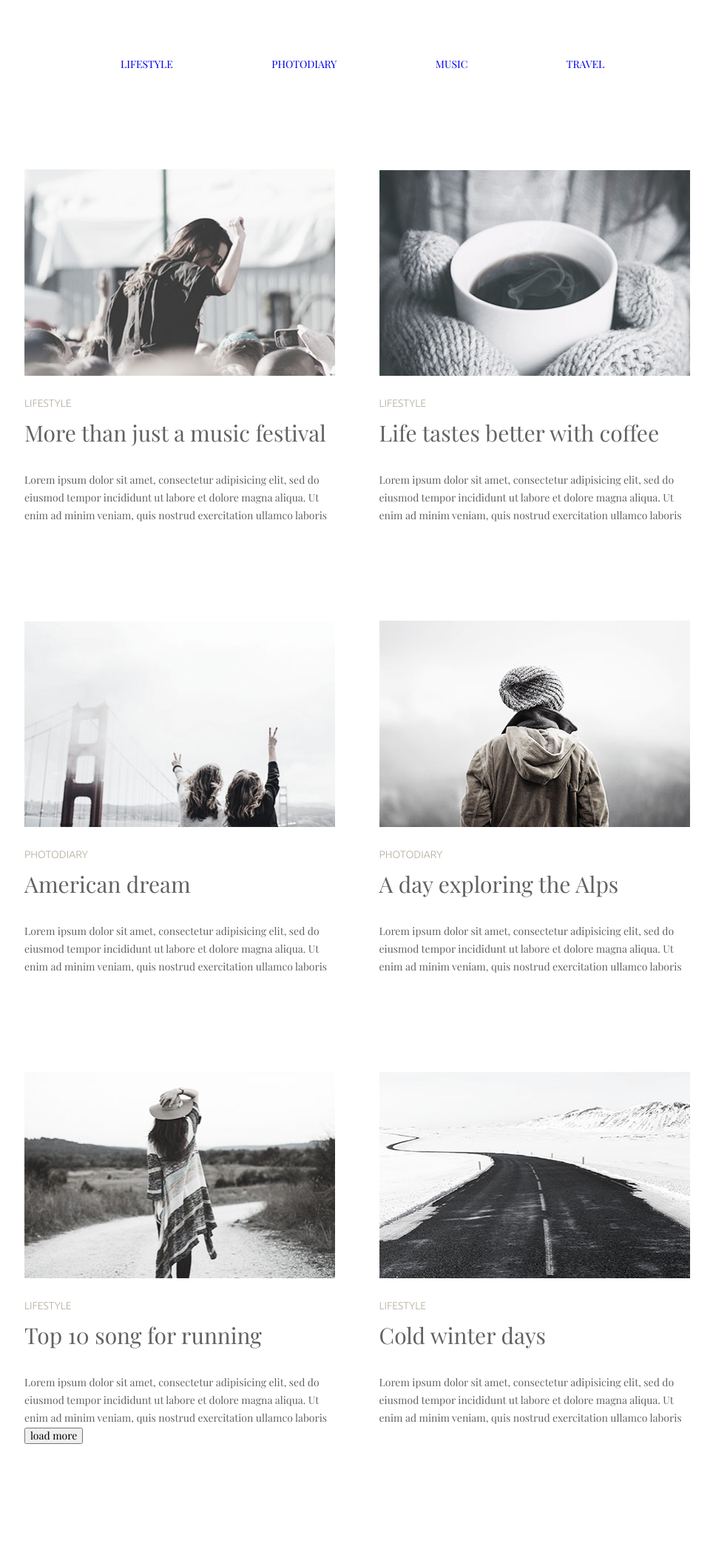
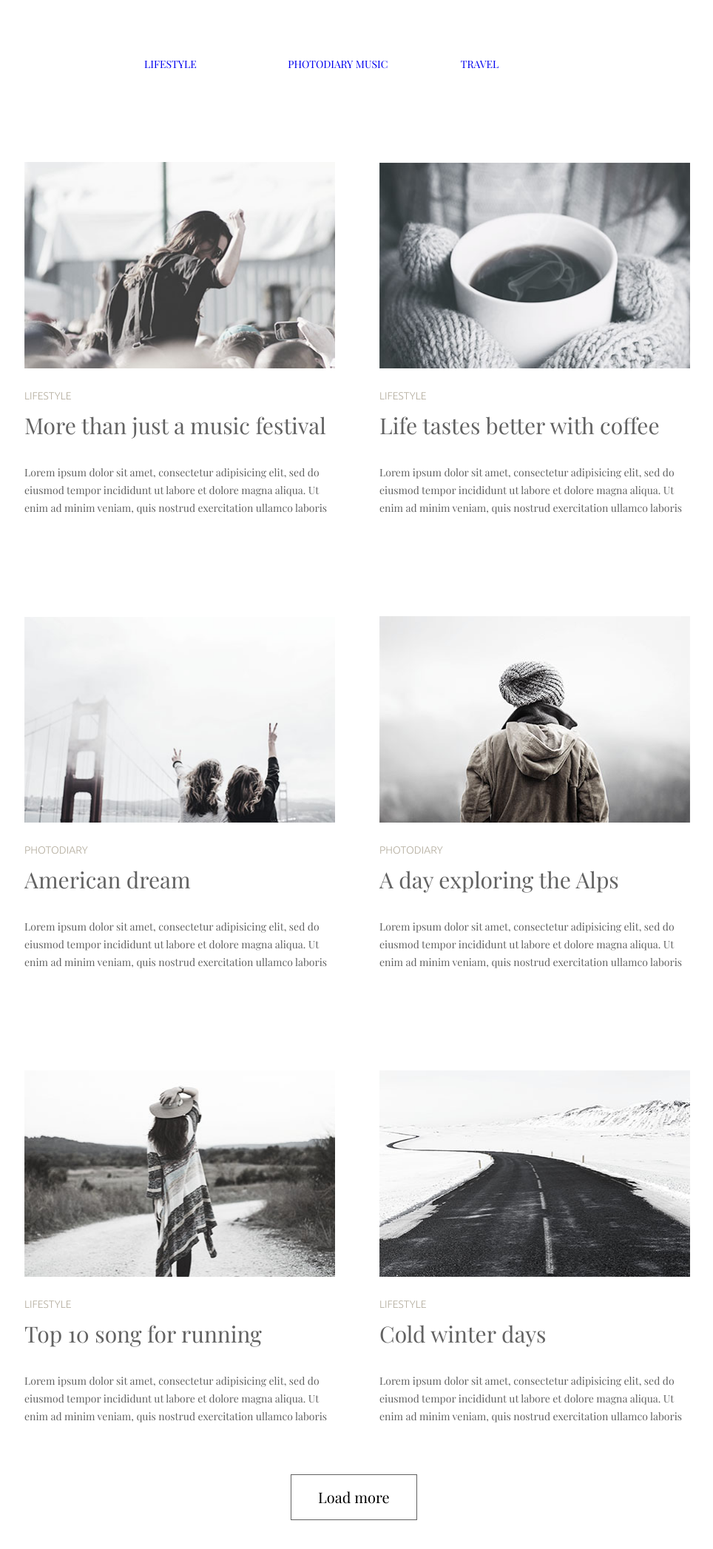
Before and after one commit to Oleh-Lee/goit-fe-course, a plain HTML site: page html-css/module-3/index.html in a window 1280 px wide. Shown: the whole page at 74% size, without its empty margins (157-1121 px from the left). Before the commit the page ends 1953 px from the top, so only its background shows below. Drawn offline with nearby package versions, Linux system fonts and the light colour scheme.

Commit message:
added button

```diff
--- a/html-css/module-3/css/styles.css
+++ b/html-css/module-3/css/styles.css
@@ -52,16 +52,24 @@ body{
 
     margin-top: 75px;
     padding: 0px;
+    margin-bottom: 0px;
 }
 
 
-.main-menu li{
+.main-menu li {
     display: inline-block;
-    margin-left: 130px;
-
+}
+.main-menu li:first-child{
+    margin-left: 162px;
+    margin-right: 120px;
+}
+.main-menu li:last-child{
+    margin-right: 162px;
+    margin-left: 95px;
 }
 
-.main-menu a:hover{
+.main-menu a:hover,
+.main-menu a:focus {
    color: #03a9f4;
 }
 
@@ -72,23 +80,49 @@ img{
     max-width: 100%;
     height: auto;
     margin-bottom: 25px;
-    margin-top: 130px;
+    margin-top: 120px;
 }
 section{
     margin: 0px;
     padding: 0px;
 }
-.article{
-    display: inline-block;
-    width: 420px;
 
-}
-article:nth-child(2n) {
-    margin-right: 56px;
-}
+
+
 .text{
     margin-top: 34px;
 
+}
+.content-list{
+    list-style: none;
+    font-size: 0;
+    padding: 0px;
+}
+.content-item{
+    display: inline-block;
+    width: 420px;
+}
+.content-item:not(:nth-child(2n)){
+    margin-right: 60px;
+}
+.text{
+    font-size: 14px;
+}
+.load-more{
+    margin-top: 52px;
+    margin-left: 360px;
+    margin-bottom: 70px;
+    padding: 18px 36px;
+    font-size: 20px;
+    line-height: 24px;
+    background-color: transparent;
+    border: 1px solid #626262;
+    cursor: pointer;
+    display: block;
+}
+.botton{
+    margin-bottom: 56px;
+    margin-top: 56px;
 }
 
 
--- a/html-css/module-3/index.html
+++ b/html-css/module-3/index.html
@@ -36,13 +36,17 @@
   <!--Cection with articles-->
         <section class="section">
             <h2 class="visually-hidden">Articles-list</h2>
-            <article class="article" id="lifestyle">
+            <ul class="content-list">
+            <li class="content-item">
+                <article class="article" id="lifestyle">
                 <img class="sectiom-image" src="img/img1_festival.jpg" alt="img1_festival" width="420" height="279">
                 <p class="ubuntu">Lifestyle</p>
                 <h3 class="tittle">More than just a music festival</h3>
                 <p class="text">Lorem ipsum dolor sit amet, consectetur adipisicing elit, sed do eiusmod tempor incididunt ut labore
                     et dolore magna aliqua. Ut enim ad minim veniam, quis nostrud exercitation ullamco laboris </p>
             </article>
+        </li>
+        <li class="content-item">
             <article class="article">
                 <img class="sectiom-image" src="img/img2_coffee.jpg" alt="img2_coffee" width="420" height="279">
                 <p class="ubuntu">Lifestyle</p>
@@ -50,13 +54,17 @@
                 <p class="text">Lorem ipsum dolor sit amet, consectetur adipisicing elit, sed do eiusmod tempor incididunt ut labore
                     et dolore magna aliqua. Ut enim ad minim veniam, quis nostrud exercitation ullamco laboris </p>
             </article>
-            <article class="article" id="photodiary">
+        </li>
+        <li class="content-item">
+        <article class="article" id="photodiary">
                 <img class="sectiom-image" src="img/img3_dream.jpg" alt="img3_dream" width="420" height="279">
                 <p class="ubuntu">Photodiary</p>
                 <h3 class="tittle">American dream</h3>
                 <p class="text">Lorem ipsum dolor sit amet, consectetur adipisicing elit, sed do eiusmod tempor incididunt ut labore
                     et dolore magna aliqua. Ut enim ad minim veniam, quis nostrud exercitation ullamco laboris </p>
             </article>
+        </li>
+        <li class="content-item">
             <article class="article">
                 <img class="sectiom-image" src="img/img4_exploring.jpg" alt="img4_exploring" width="420" height="279">
                 <p class="ubuntu">Photodiary</p>
@@ -65,6 +73,8 @@
                     et dolore magna
                     aliqua. Ut enim ad minim veniam, quis nostrud exercitation ullamco laboris </p>
             </article>
+        </li>
+        <li class="content-item">
             <article class="article">
                 <img class="sectiom-image" src="img/img5_top.jpg" alt="img5_top" width="420" height="279">
                 <p class="ubuntu">Lifestyle</p>
@@ -73,6 +83,8 @@
                     et dolore magna
                     aliqua. Ut enim ad minim veniam, quis nostrud exercitation ullamco laboris</p>
             </article>
+        </li>
+        <li class="content-item">
             <article class="article">
                 <img class="sectiom-image" src="img/img6_winter.jpg" alt="img6_winter" width="420" height="279">
                 <p class="ubuntu">Lifestyle</p>
@@ -81,7 +93,9 @@
                     et dolore magna
                     aliqua. Ut enim ad minim veniam, quis nostrud exercitation ullamco laboris</p>
             </article>
-            <button class="load-more">load more</button>
+        </li>
+        </ul>
+            <div class="button"><button class="load-more">Load more</button></div>
         </section>
     </main>
 </body>
```
Also changed, not shown: html-css/module-3/css/normalize.css.
